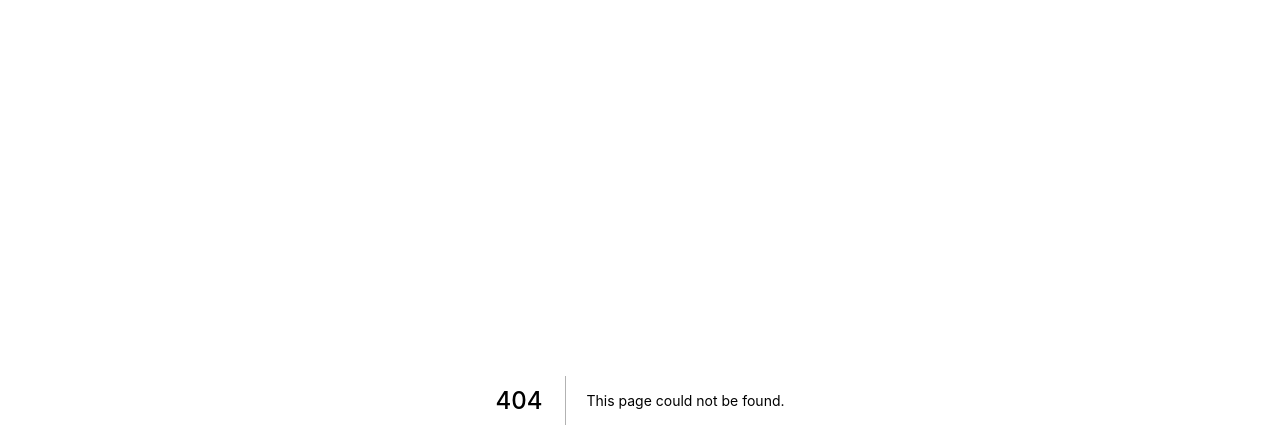
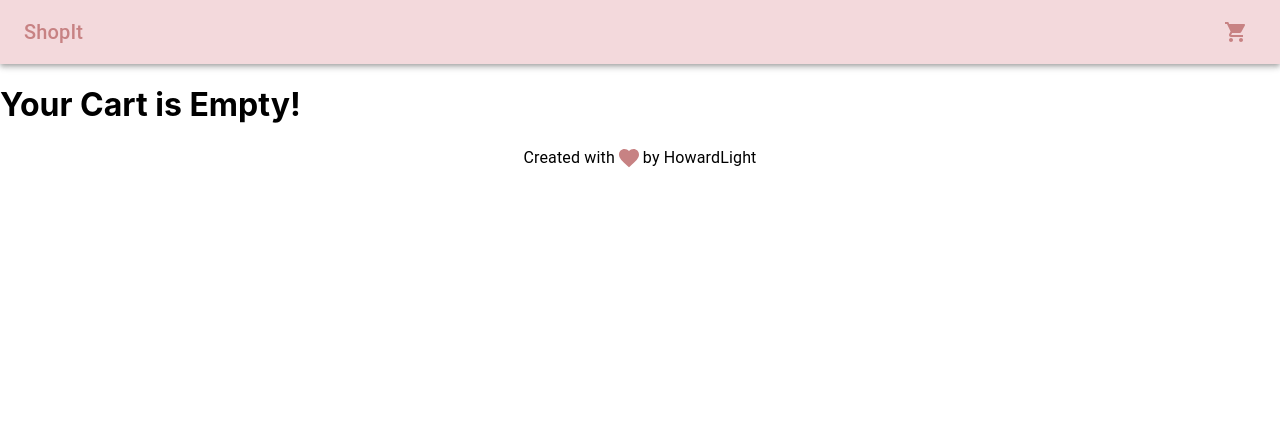
Before and after one commit to Howardlight/shopit, a Next.js app: page /cart in a window 1280 px wide. Before the commit this address had no page. Shown: the top 448 px of the page. Built offline with nearby package versions, Linux system fonts and the light colour scheme.

Commit message:
Created Cart

```diff
--- /dev/null
+++ b/pages/cart.tsx
@@ -0,0 +1,85 @@
+import Image from "next/image";
+
+import { useAppSelector, useAppDispatch} from "../redux/hooks";
+import {
+    incrementQuantity,
+    decrementQuantity,
+    removeFromCart,
+} from "../redux/CartSlice";
+
+// Components
+import Layout from "../components/Layout";
+import imageLoader from "../imageLoader";
+
+
+
+CartPage.getLayout = function getLayout(page: typeof CartPage) {
+    return <Layout>{page}</Layout>
+}
+
+function CartPage() {
+
+    const cart = useAppSelector((state) => state.cart.content);
+    const dispatch = useAppDispatch();
+
+    const getTotalPrice = () => {
+        return cart.reduce(
+        (accumulator, item) => accumulator + item.quantity! * item.price,
+          0
+        );
+      };
+
+    return(
+        <div
+        // className={styles.container}
+        >
+            {cart.length === 0 ? (
+                <h1>Your Cart is Empty!</h1>
+            ) : (
+                <>
+                    <div
+                    // className={styles.header}
+                    >
+                        <div>Image</div>
+                        <div>Product</div>
+                        <div>Price</div>
+                        <div>Quantity</div>
+                        <div>Actions</div>
+                        <div>Total Price</div>
+                    </div>
+                    {cart.map((item, index) => (
+                        <div
+                        // className={styles.body}
+                        key={index}>
+                            <div
+                            // className={styles.image}
+                            >
+                                <Image loader={imageLoader} unoptimized src={item.image} alt={item.title} height="90" width="65" />
+                            </div>
+                            <p>{item.title}</p>
+                            <p>$ {item.price}</p>
+                            <p>{item.quantity}</p>
+                            <div
+                            // className={styles.buttons}
+                            >
+                                <button onClick={() => dispatch(incrementQuantity(item.id))}>
+                                    +
+                                </button>
+                                <button onClick={() => dispatch(decrementQuantity(item.id))}>
+                                    -
+                                </button>
+                                <button onClick={() => dispatch(removeFromCart(item.id))}>
+                                    x
+                                </button>
+                            </div>
+                            <p>$ {item.quantity! * item.price}</p>
+                        </div>
+                    ))}
+                    <h2>Grand Total: $ {getTotalPrice()}</h2>
+                </>
+            )}
+        </div>
+    );
+};
+
+export default CartPage;
```
